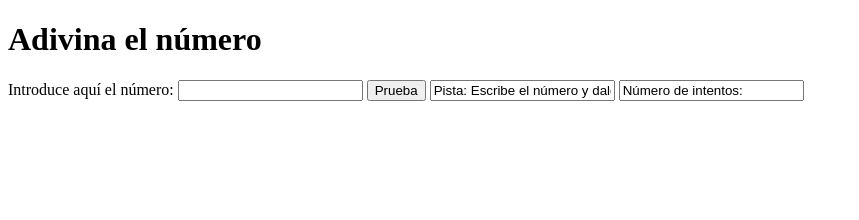
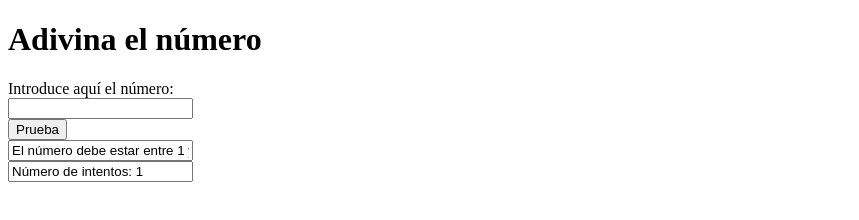
Before and after one commit to jero10lf/modulo-2-evaluacion-intermedia-jero10lf, a plain HTML site: page index.html in a window 1280 px wide. Both pictures are taken after a click on the button "Prueba". Shown: the whole page, without its empty margins (0-859 px from the left). Drawn offline with Linux system fonts and the light colour scheme.

Commit message:
Adding functions js

```diff
--- a/index.html
+++ b/index.html
@@ -8,14 +8,16 @@
     <link rel="stylesheet" href="./styles/main.css" />
 </head>
 <body>
+    <main class="container">
     <h1>Adivina el número</h1>
-    <form class="container" action="">
-        <label for="">Introduce aquí el número:</label>
-        <input type="text" name="number">
-        <input type="button" value="Prueba">
-        <input type="text" name="track" id="" value="Pista: Escribe el número y dale a Prueba">
-        <input type="text" name="attempts" id="" value="Número de intentos:">
+    <form class="form" action="">
+        <label for="number">Introduce aquí el número:</label>
+        <input class='js-number' type="text" name="number" id="number">
+        <input class='js-btn' type="button" value="Prueba">
+        <input class='js-track' type="text" name="track" id="" value="Pista: Escribe el número y dale a Prueba">
+        <input class='js-attempts' type="text" name="attempts" id="" value="Número de intentos: 0">
     </form>
-    <script src="./js/main.js"></script>
+    </main>
+    <script type="text/javascript" src="./js/main.js"></script>
 </body>
 </html>
--- a/js/main.js
+++ b/js/main.js
@@ -0,0 +1,45 @@
+'use strict'
+
+const elementNumber=document.querySelector('.js-number');
+const elementBtn=document.querySelector('.js-btn');
+const elementTrack=document.querySelector('.js-track');
+const elementAttempts=document.querySelector('.js-attempts');
+
+/* Devuelve un número aleatorio entero entre 1 y max siendo max el valor máximo que le paso por parámetro a la función*/
+function getRandomNumber(max) {
+    return Math.ceil(Math.random() * max);
+}
+
+/* Cuenta el número de veces que pulso el botón Prueba*/
+function countClick(){
+    contClick++;
+    elementAttempts.value=`Número de intentos: ${contClick}`;
+}
+
+/* Comprueba si el valor introducido está dentro de rango y si son iguales/mayor/menor */
+function checkValuenumber(number){
+    if (number>100) {
+        elementTrack.value=`El número debe estar entre 1 y 100`
+    } else if (numberRandom==number){
+            elementTrack.value=`Has ganado campeona!!`
+        } else if (numberRandom<number){
+            elementTrack.value=`Demasiado alto.`
+        } else {
+            elementTrack.value=`Demasiado bajo.`
+        }
+    }
+/* Llama función contar clicks comprueba si hemos introducido un valor  y si es así llama función comprobar valor*/
+function handlerChecknumber(){
+    countClick();
+    if (elementNumber.value==""){
+        elementTrack.value=`El número debe estar entre 1 y 100`
+    } else {
+        checkValuenumber(parseInt(elementNumber.value));
+    }
+
+}
+
+const numberRandom=getRandomNumber(100);
+console.log(numberRandom);
+let contClick=0;
+elementBtn.addEventListener("click", handlerChecknumber);
--- a/styles/main.css
+++ b/styles/main.css
@@ -1,3 +1,8 @@
 .container {
-  display: inline-block;
+  width: 100%;
 }
+.form {
+  display: flex;
+  flex-direction: column;
+  align-items: flex-start;
+}
```
